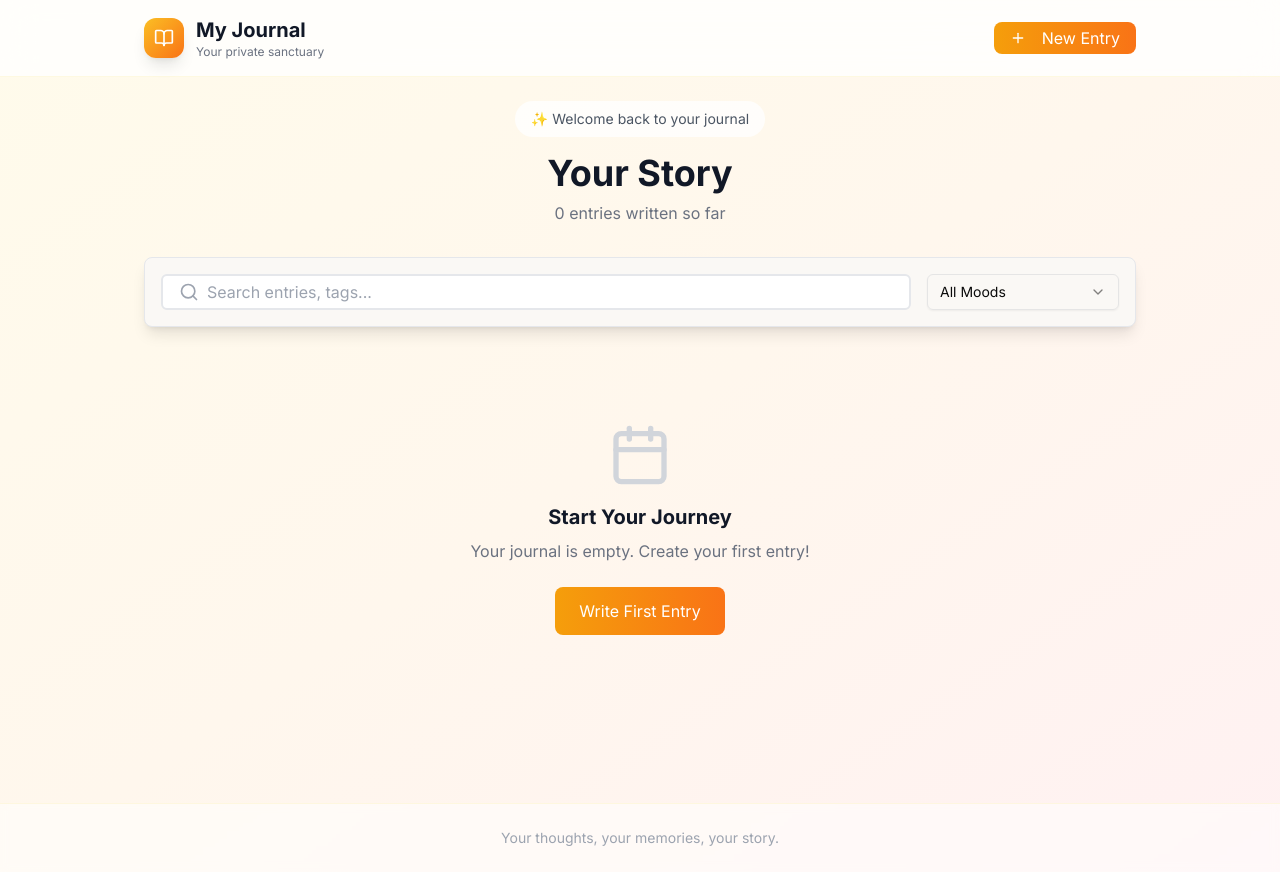
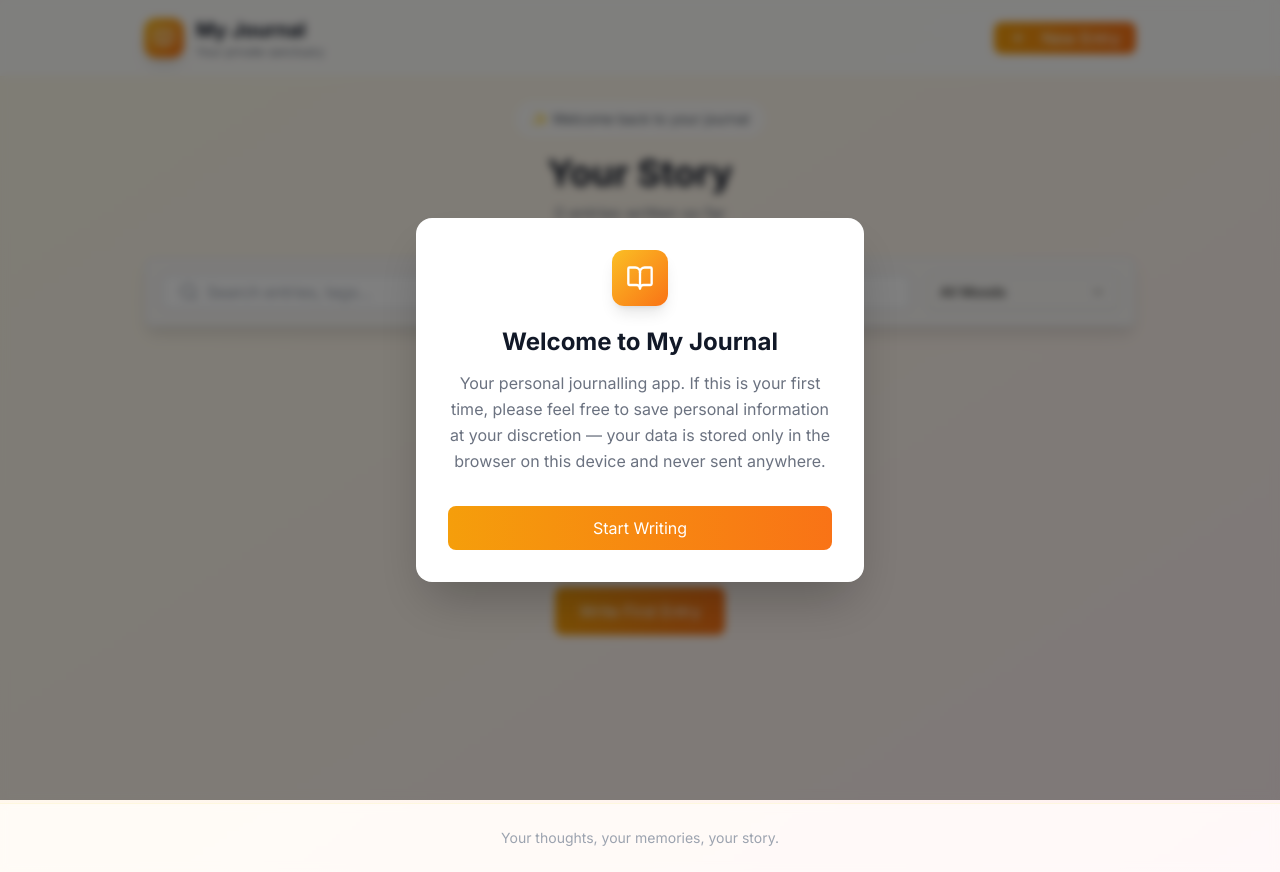
Before and after one commit to ComputerFellow/journal, a React (Vite) app: page / in a window 1280 px wide. Built offline with nearby package versions, Linux system fonts and the light colour scheme.

Commit message:
Photos and welcome message update
Test photo slider

```diff
--- a/src/App.jsx
+++ b/src/App.jsx
@@ -111,7 +111,8 @@ export default function JournalApp() {
   const [searchQuery, setSearchQuery] = useState("");
   const [moodFilter, setMoodFilter] = useState("all");
   const [isLoading, setIsLoading] = useState(true);
-
+  const [previewPhoto, setPreviewPhoto] = useState(null);
+  const [showWelcome, setShowWelcome] = useState(false);
   const [formData, setFormData] = useState({
     title: "",
     date: new Date().toISOString().split("T")[0],
@@ -122,8 +123,17 @@ export default function JournalApp() {
   });
   const [newTag, setNewTag] = useState("");
 
+  const dismissWelcome = () => {
+    localStorage.setItem("has_visited", "true");
+    setShowWelcome(false);
+  };
+
   useEffect(() => {
     loadEntries();
+    const hasVisited = localStorage.getItem("has_visited");
+    if (!hasVisited) {
+      setShowWelcome(true);
+    }
   }, []);
 
   const loadEntries = () => {
@@ -133,7 +143,7 @@ export default function JournalApp() {
       if (stored) {
         const loadedEntries = JSON.parse(stored);
         setEntries(
-          loadedEntries.sort((a, b) => new Date(b.date) - new Date(a.date))
+          loadedEntries.sort((a, b) => new Date(b.date) - new Date(a.date)),
         );
       }
     } catch (error) {
@@ -215,18 +225,35 @@ export default function JournalApp() {
     setCurrentView("edit");
   };
 
-  const handlePhotoUpload = (e) => {
-    const files = Array.from(e.target.files);
-    files.forEach((file) => {
+  const compressImage = (file, maxWidth = 1200, quality = 0.75) => {
+    return new Promise((resolve) => {
       const reader = new FileReader();
       reader.onloadend = () => {
-        setFormData((prev) => ({
-          ...prev,
-          photos: [...prev.photos, reader.result],
-        }));
+        const img = new Image();
+        img.onload = () => {
+          const canvas = document.createElement("canvas");
+          const scale = Math.min(1, maxWidth / img.width);
+          canvas.width = img.width * scale;
+          canvas.height = img.height * scale;
+          const ctx = canvas.getContext("2d");
+          ctx.drawImage(img, 0, 0, canvas.width, canvas.height);
+          resolve(canvas.toDataURL("image/jpeg", quality));
+        };
+        img.src = reader.result;
       };
       reader.readAsDataURL(file);
     });
+  };
+
+  const handlePhotoUpload = async (e) => {
+    const files = Array.from(e.target.files);
+    for (const file of files) {
+      const compressed = await compressImage(file);
+      setFormData((prev) => ({
+        ...prev,
+        photos: [...prev.photos, compressed],
+      }));
+    }
   };
 
   const removePhoto = (index) => {
@@ -259,7 +286,7 @@ export default function JournalApp() {
       entry.title?.toLowerCase().includes(searchQuery.toLowerCase()) ||
       entry.thoughts?.toLowerCase().includes(searchQuery.toLowerCase()) ||
       entry.tags?.some((tag) =>
-        tag.toLowerCase().includes(searchQuery.toLowerCase())
+        tag.toLowerCase().includes(searchQuery.toLowerCase()),
       );
 
     const matchesMood = moodFilter === "all" || entry.mood === moodFilter;
@@ -692,11 +719,14 @@ export default function JournalApp() {
                                         ? "#d8b4fe5c"
                                         : moodData.darkColor === "bg-blue-300"
                                           ? "#93c5fd5c"
-                                    : moodData.darkColor === "bg-orange-300"
+                                          : moodData.darkColor ===
+                                              "bg-orange-300"
                                             ? "#fdba745c"
-                                    : moodData.darkColor === "bg-red-300"
+                                            : moodData.darkColor ===
+                                                "bg-red-300"
                                               ? "#fca5a55c"
-                                    : moodData.darkColor === "bg-green-300"
+                                              : moodData.darkColor ===
+                                                  "bg-green-300"
                                                 ? "#86efac5c"
                                                 : "#5eead433"
                                 },
@@ -709,11 +739,14 @@ export default function JournalApp() {
                                         ? "#d8b4fe80"
                                         : moodData.darkColor === "bg-blue-300"
                                           ? "#93c5fd80"
-                                    : moodData.darkColor === "bg-orange-300"
+                                          : moodData.darkColor ===
+                                              "bg-orange-300"
                                             ? "#fdba7480"
-                                    : moodData.darkColor === "bg-red-300"
+                                            : moodData.darkColor ===
+                                                "bg-red-300"
                                               ? "#fca5a580"
-                                    : moodData.darkColor === "bg-green-300"
+                                              : moodData.darkColor ===
+                                                  "bg-green-300"
                                                 ? "#86efac80"
                                                 : "#5eead480"
                                 })`,
@@ -736,7 +769,7 @@ export default function JournalApp() {
                                   month: "long",
                                   day: "numeric",
                                   year: "numeric",
-                                }
+                                },
                               )}
                             </div>
                             <h3 className="text-xl font-semibold text-gray-900 mb-3 group-hover:text-amber-700 transition-colors">
@@ -746,20 +779,25 @@ export default function JournalApp() {
                               {entry.thoughts}
                             </p>
                             {entry.photos && entry.photos.length > 0 && (
-                              <div className="flex gap-2 mb-4">
-                                {entry.photos.slice(0, 3).map((photo, idx) => (
+                              <div className="mb-4 mx-[-1.5rem] px-6">
+                                <div
+                                  className="flex gap-2 overflow-x-auto scroll-smooth
+        [scrollbar-width:none] [&::-webkit-scrollbar]:hidden
+        snap-x snap-mandatory touch-pan-x"
+                                  onClick={(e) => e.stopPropagation()}>
+                                  {entry.photos.map((photo, idx) => (
                                     <img
                                       key={idx}
                                       src={photo}
                                       alt=""
-                                    className="relative flex-shrink-0 w-24 h-24 rounded-lg overflow-hidden border-2 border-white shadow-md"
+                                      onClick={(e) => {
+                                        e.stopPropagation();
+                                        setPreviewPhoto(photo);
+                                      }}
+                                      className="flex-shrink-0 w-24 h-24 rounded-lg border-2 border-white shadow-md object-cover cursor-zoom-in snap-start"
                                     />
                                   ))}
-                                {entry.photos.length > 3 && (
-                                  <div className="w-20 h-20 bg-gray-100 rounded-md flex items-center justify-center text-gray-500 text-sm">
-                                    +{entry.photos.length - 3}
                                 </div>
-                                )}
                               </div>
                             )}
                             <div className="flex flex-wrap gap-2">
@@ -789,7 +827,45 @@ export default function JournalApp() {
           </div>
         )}
       </div>
-
+      {previewPhoto && (
+        <div
+          onClick={() => setPreviewPhoto(null)}
+          className="fixed inset-0 z-50 bg-black/80 backdrop-blur-sm flex items-center justify-center p-4 cursor-zoom-out">
+          <img
+            src={previewPhoto}
+            alt=""
+            className="max-w-full max-h-full rounded-xl shadow-2xl object-contain"
+          />
+          <button
+            onClick={() => setPreviewPhoto(null)}
+            className="absolute top-4 right-4 p-2 bg-white/20 hover:bg-white/30 rounded-full transition-colors">
+            <X className="w-5 h-5 text-white" />
+          </button>
+        </div>
+      )}
+      {showWelcome && (
+        <div className="fixed inset-0 z-50 bg-black/50 backdrop-blur-sm flex items-center justify-center p-4">
+          <div className="bg-white rounded-2xl shadow-2xl max-w-md w-full p-8 text-center">
+            <div className="w-14 h-14 bg-gradient-to-br from-amber-400 to-orange-500 rounded-xl flex items-center justify-center shadow-lg mx-auto mb-5">
+              <BookOpen className="w-7 h-7 text-white" />
+            </div>
+            <h2 className="text-2xl font-bold text-gray-900 mb-3">
+              Welcome to My Journal
+            </h2>
+            <p className="text-gray-500 leading-relaxed mb-8">
+              Your personal journalling app. If this is your first time, please
+              feel free to save personal information at your discretion — your
+              data is stored only in the browser on this device and never sent
+              anywhere.
+            </p>
+            <button
+              onClick={dismissWelcome}
+              className="w-full px-6 py-2.5 bg-gradient-to-r from-amber-500 to-orange-500 text-white rounded-lg font-medium hover:shadow-lg transition-all">
+              Start Writing
+            </button>
+          </div>
+        </div>
+      )}
       <footer className="bg-white/50 backdrop-blur-sm border-t border-amber-100/50 mt-20">
         <div className="max-w-5xl mx-auto px-4 py-6 text-center">
           <p className="text-gray-400 text-sm">
```
Lines whose indentation alone changed are shown as unchanged.
